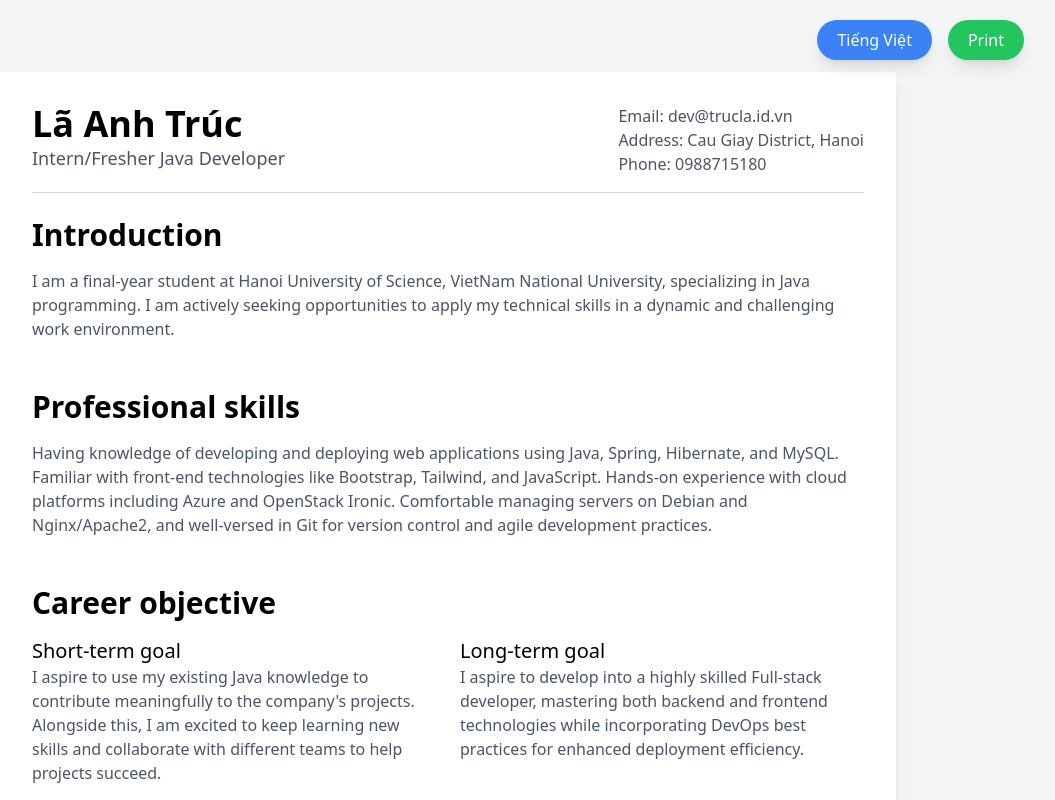
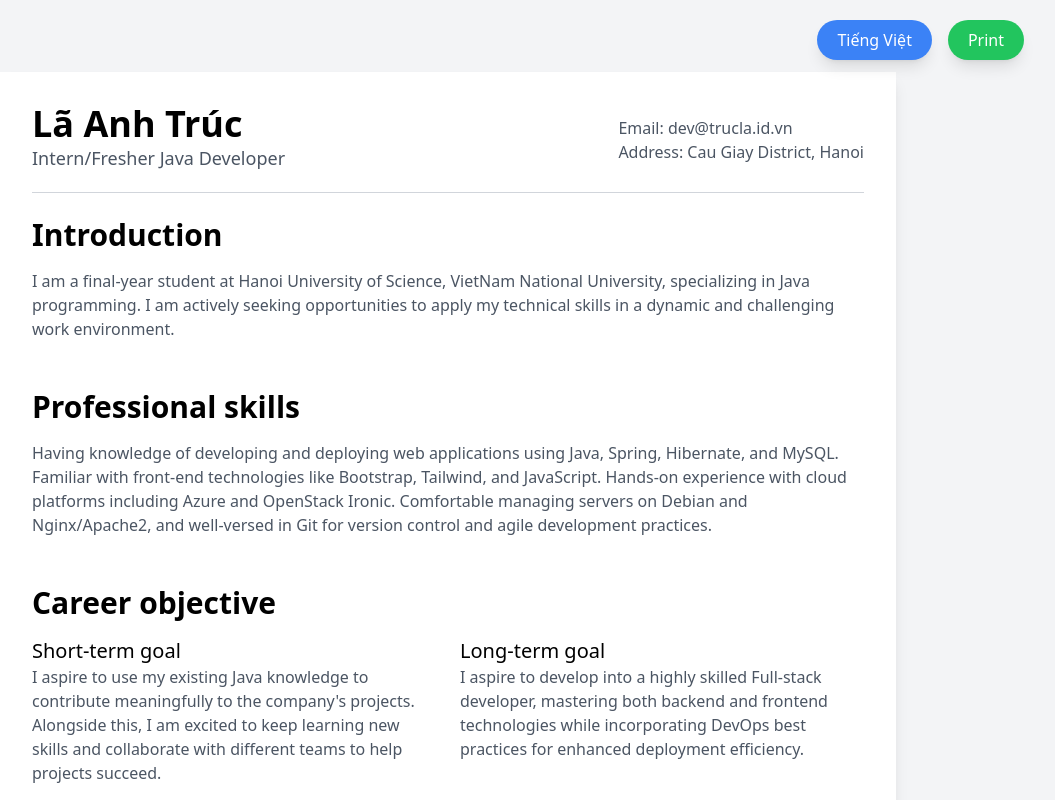
Before and after one commit to Hunter1202/portfolio, a website: page cv.html in a window 1280 px wide. Shown: the top 800 px of the page, without its empty margins (192-1247 px from the left). Drawn offline with Linux system fonts and the light colour scheme.

Commit message:
Update cv.html

```diff
--- a/cv.html
+++ b/cv.html
@@ -29,7 +29,6 @@
     <div class="md:flex-2">
       <p class="text-gray-600 flex">Email: dev@trucla.id.vn</p>
       <p class="text-gray-600 flex">Address: Cau Giay District, Hanoi</p>
-      <p class="text-gray-600 flex">Phone: 0988715180</p>
     </div>
   </div>
 
```
